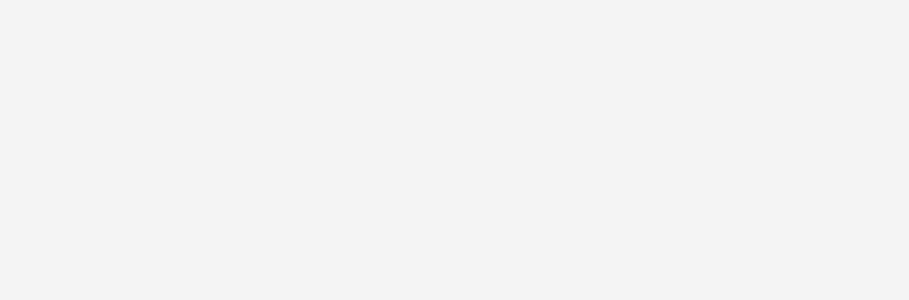
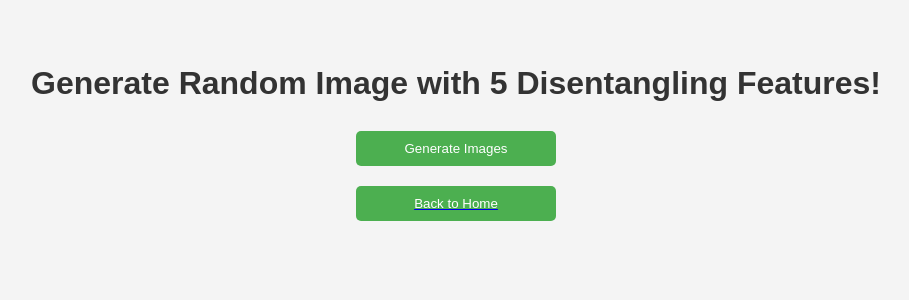
Before and after one commit to chanonchacharu/DL-FaceGenerationWebsite, a Flask app: page /generate in a window 1280 px wide. Before the commit the part shown is empty. Shown: the top 300 px of the page, without its empty margins (184-1093 px from the left). Run offline with Flask 3, Linux system fonts and the light colour scheme.

Commit message:
Update Navigation Button - Image Display

```diff
--- a/templates/generate.html
+++ b/templates/generate.html
@@ -105,10 +105,18 @@
         }
     </style>
 </head>
-
 <body>
     <div class="container">
-        <!-- Existing content... -->
+        <h1>Generate Random Image with 5 Disentangling Features!</h1>
+
+        <!-- Image Generation Form -->
+        <form action="/generate-image" method="post">
+            <button type="submit" class="nav-button">Generate Images</button>
+        </form>
+
+        <a href="/">
+            <button class="nav-button">Back to Home</button>
+        </a>
 
         {% if initial_image %}
             <h2>Initial Image:</h2>
```
